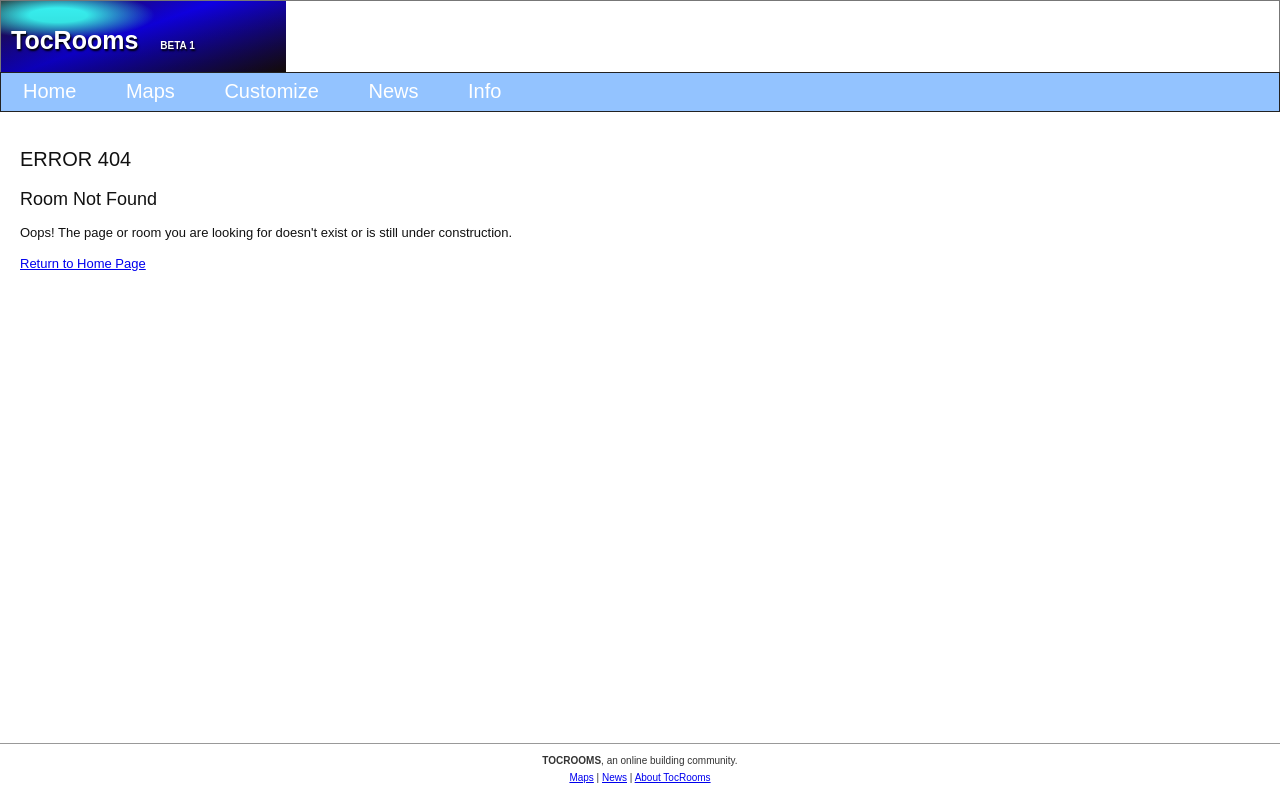
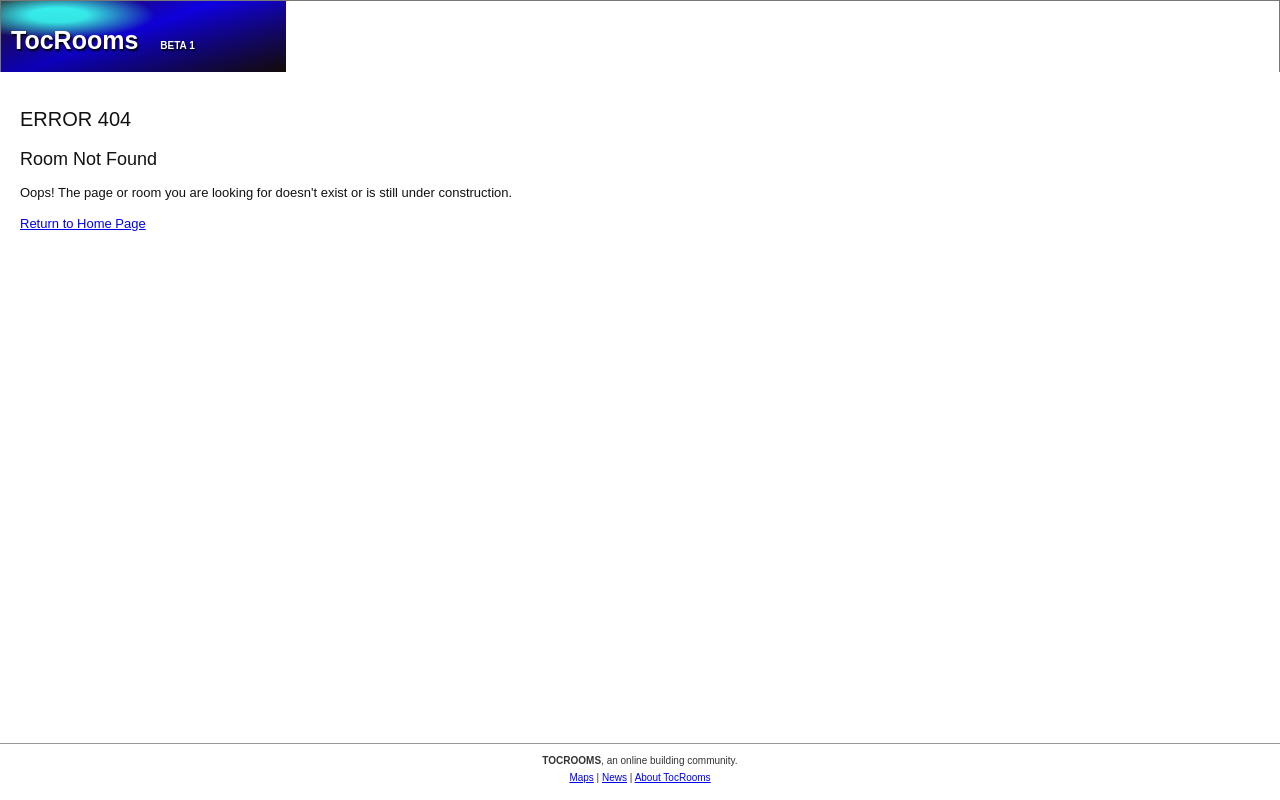
Before and after one commit to tocrooms/tocrooms, a plain HTML site: page 404.html in a window 1280 px wide. Drawn offline with Linux system fonts and the light colour scheme.

Commit message:
Update 404.html

```diff
--- a/404.html
+++ b/404.html
@@ -11,14 +11,6 @@
     <header class="header">
       <div class="brand-art">TocRooms <small>BETA 1</small></div>
     </header>
-
-    <nav class="nav">
-      <a href="index.html">Home</a>
-      <a href="src/pages/maps.html">Maps</a>
-      <a href="src/pages/customize.html">Customize</a>
-      <a href="src/pages/news.html">News</a>
-      <a href="src/pages/info.html">Info</a>
-    </nav>
 
     <main class="error-404">
       <h1>ERROR 404</h1>
```
